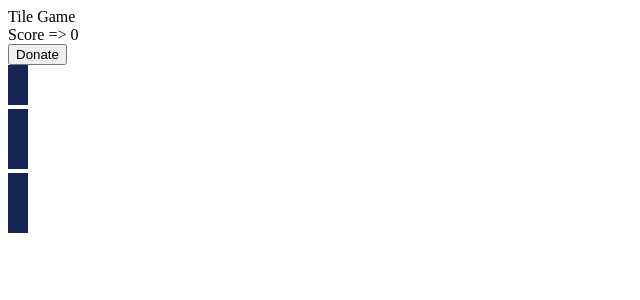
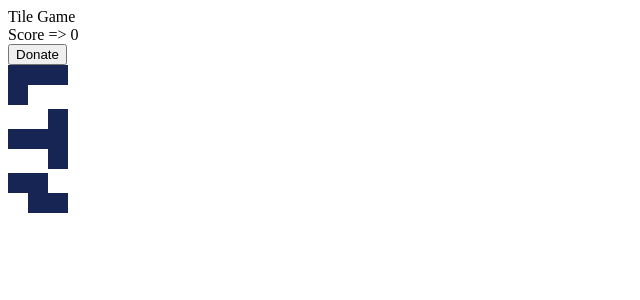
Before and after one commit to jancharatan/tile-game, a Next.js app: page /Home in a window 1280 px wide. Shown: the top 300 px of the page, without its empty margins (0-640 px from the left). Built offline with nearby package versions, Linux system fonts and the light colour scheme.

Commit message:
Added a bunch of tiles.

```diff
--- a/src/tiles/tileSizes.ts
+++ b/src/tiles/tileSizes.ts
@@ -1,12 +1,4 @@
-export const tileSizes = [
-    [[0, 0]],
-    [
-        [0, 1],
-        [1, 0],
-        [1, 1],
-        [1, 2],
-        [2, 1],
-    ],
+const upDownTiles = [
     [
         [0, 0],
         [1, 0],
@@ -22,4 +14,309 @@ export const tileSizes = [
         [2, 0],
         [3, 0],
     ],
+    [
+        [0, 0],
+        [1, 0],
+        [2, 0],
+        [3, 0],
+        [4, 0],
+    ],
 ];
+
+const leftRightTiles = [
+    [
+        [0, 0],
+        [0, 1],
+    ],
+    [
+        [0, 0],
+        [0, 1],
+        [0, 2],
+    ],
+    [
+        [0, 0],
+        [0, 1],
+        [0, 2],
+        [0, 3],
+    ],
+    [
+        [0, 0],
+        [0, 1],
+        [0, 2],
+        [0, 3],
+        [0, 4],
+    ],
+];
+
+const shortestLShapeTiles = [
+    [
+        [0, 0],
+        [1, 0],
+        [1, 1],
+    ],
+    [
+        [0, 1],
+        [1, 0],
+        [1, 1],
+    ],
+    [
+        [0, 0],
+        [0, 1],
+        [1, 1],
+    ],
+    [
+        [0, 0],
+        [0, 1],
+        [1, 0],
+    ],
+];
+
+const shortLShapeTiles = [
+    [
+        [0, 0],
+        [1, 0],
+        [2, 0],
+        [2, 1],
+    ],
+    [
+        [0, 1],
+        [1, 1],
+        [2, 0],
+        [2, 1],
+    ],
+    [
+        [0, 2],
+        [1, 0],
+        [1, 1],
+        [1, 2],
+    ],
+    [
+        [0, 0],
+        [0, 1],
+        [0, 2],
+        [1, 2],
+    ],
+    [
+        [0, 0],
+        [0, 1],
+        [1, 0],
+        [2, 0],
+    ],
+    [
+        [0, 0],
+        [0, 1],
+        [1, 1],
+        [2, 1],
+    ],
+    [
+        [0, 0],
+        [0, 1],
+        [0, 2],
+        [1, 0],
+    ],
+    [
+        [0, 0],
+        [1, 0],
+        [1, 1],
+        [1, 2],
+    ],
+];
+
+const longLShapeTiles = [
+    [
+        [0, 0],
+        [0, 1],
+        [0, 2],
+        [1, 0],
+        [2, 0],
+    ],
+    [
+        [0, 0],
+        [1, 0],
+        [2, 0],
+        [2, 1],
+        [2, 2],
+    ],
+    [
+        [0, 0],
+        [0, 1],
+        [0, 2],
+        [1, 2],
+        [2, 2],
+    ],
+    [
+        [0, 2],
+        [1, 2],
+        [2, 0],
+        [2, 1],
+        [2, 2],
+    ],
+];
+
+const shortTShapeTiles = [
+    [
+        [0, 0],
+        [0, 1],
+        [0, 2],
+        [1, 1],
+    ],
+    [
+        [0, 0],
+        [1, 0],
+        [1, 1],
+        [2, 0],
+    ],
+    [
+        [0, 1],
+        [1, 0],
+        [1, 1],
+        [1, 2],
+    ],
+    [
+        [0, 1],
+        [1, 0],
+        [1, 1],
+        [2, 0],
+    ],
+];
+
+const longTShapeTiles = [
+    [
+        [0, 0],
+        [0, 1],
+        [0, 2],
+        [1, 1],
+        [2, 1],
+    ],
+    [
+        [0, 0],
+        [1, 0],
+        [1, 1],
+        [1, 2],
+        [2, 0],
+    ],
+    [
+        [0, 1],
+        [1, 1],
+        [2, 0],
+        [2, 1],
+        [2, 2],
+    ],
+    [
+        [0, 2],
+        [1, 0],
+        [1, 1],
+        [1, 2],
+        [2, 2],
+    ],
+];
+
+const sShapeTiles = [
+    [
+        [0, 0],
+        [1, 0],
+        [1, 1],
+        [2, 1],
+    ],
+    [
+        [0, 1],
+        [1, 0],
+        [1, 1],
+        [2, 0],
+    ],
+    [
+        [0, 0],
+        [0, 1],
+        [1, 1],
+        [1, 2],
+    ],
+    [
+        [0, 1],
+        [0, 2],
+        [1, 0],
+        [1, 1],
+    ],
+];
+
+const uShapeTiles = [
+    [
+        [0, 0],
+        [0, 1],
+        [0, 2],
+        [1, 0],
+        [1, 2],
+    ],
+    [
+        [0, 0],
+        [0, 1],
+        [1, 0],
+        [2, 0],
+        [2, 1],
+    ],
+    [
+        [0, 0],
+        [0, 2],
+        [1, 0],
+        [1, 1],
+        [1, 2],
+    ],
+    [
+        [0, 0],
+        [0, 1],
+        [1, 1],
+        [2, 0],
+        [2, 1],
+    ],
+];
+
+const diagonalTiles = [
+    [
+        [0, 0],
+        [1, 1],
+        [2, 2],
+    ],
+    [
+        [2, 0],
+        [1, 1],
+        [0, 2],
+    ],
+    [
+        [0, 0],
+        [1, 1],
+    ],
+    [
+        [0, 1],
+        [1, 0],
+    ],
+];
+
+const miscTiles = [
+    [
+        [0, 1],
+        [1, 0],
+        [1, 1],
+        [1, 2],
+        [2, 1],
+    ],
+    [
+        [0, 0],
+        [0, 1],
+        [1, 0],
+        [1, 1],
+    ],
+];
+
+export const tileSizes = [
+    [[0, 0]],
+    ...upDownTiles,
+    ...leftRightTiles,
+    ...shortestLShapeTiles,
+    ...shortLShapeTiles,
+    ...longLShapeTiles,
+    ...shortTShapeTiles,
+    ...longTShapeTiles,
+    ...sShapeTiles,
+    ...uShapeTiles,
+    ...diagonalTiles,
+    ...miscTiles,
+];
```
